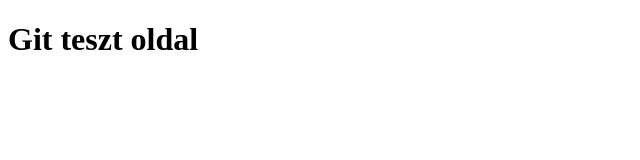
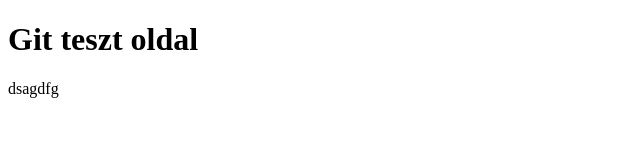
Before and after one commit to balintrober/test-9c, a plain HTML site: page index.html in a window 1280 px wide. Shown: the full height of the page, 0-640 px from the left. Drawn offline with Linux system fonts and the light colour scheme.

Commit message:
dfbshvbdfv

```diff
--- a/index.html
+++ b/index.html
@@ -7,5 +7,6 @@
 </head>
 <body>
     <h1>Git teszt oldal</h1>
+    dsagdfg
 </body>
 </html>
```
